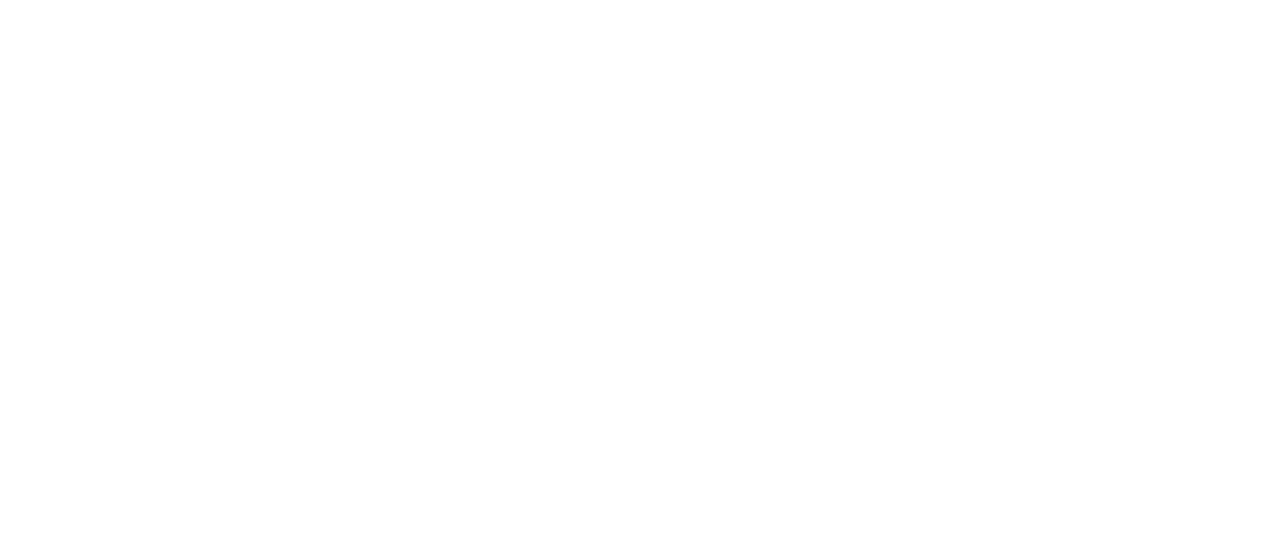
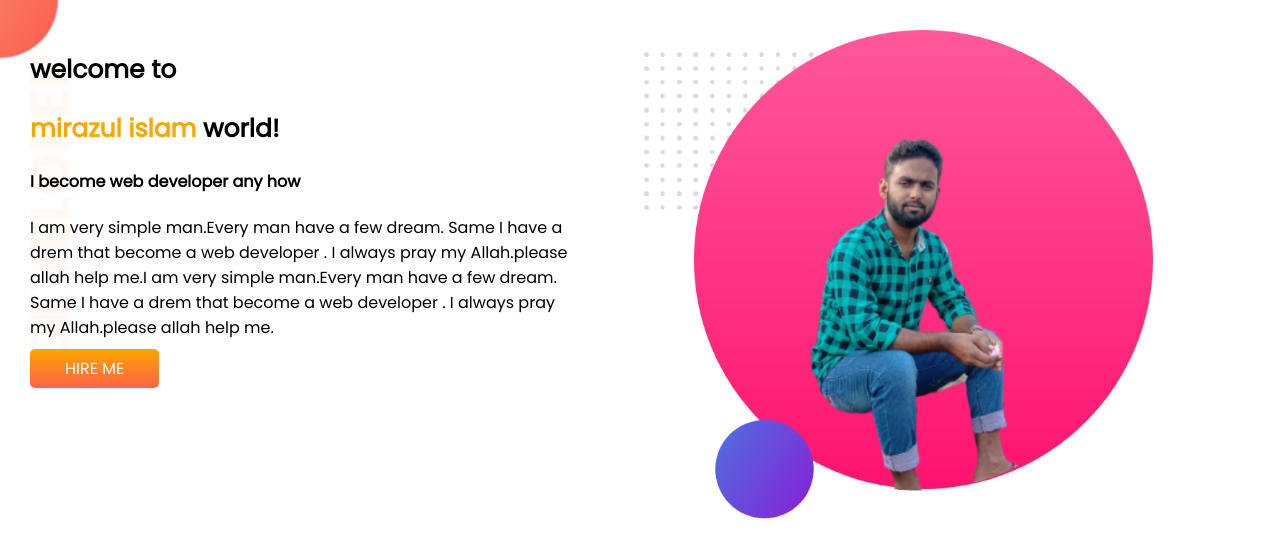
Before and after one commit to mirazulislam1/developer-portfolio, a plain HTML site: page index.html in a window 1280 px wide. Drawn offline with Linux system fonts and the light colour scheme.

Commit message:
top-banner added

```diff
--- a/index.html
+++ b/index.html
@@ -5,9 +5,21 @@
     <meta http-equiv="X-UA-Compatible" content="IE=edge">
     <meta name="viewport" content="width=device-width, initial-scale=1.0">
     <title>miraz portfolio</title>
+    <link rel="preconnect" href="https://fonts.googleapis.com">
+    <link rel="preconnect" href="https://fonts.gstatic.com" crossorigin>
+    <link href="https://fonts.googleapis.com/css2?family=Poppins&display=swap" rel="stylesheet">
     <link rel="stylesheet" href="style.css">
 </head>
 <body>
+    <section class="top-banner">
+    <div><h1>welcome to</h1>
+    <h1><SPAN class="orange">mirazul islam</SPAN> world!</h1>
+    <h4>I become web developer any how</h4>
+    <p>I am very simple man.Every man have a few dream. Same I have a drem that become a web developer . I always pray  my Allah.please allah help me.I am very simple man.Every man have a few dream. Same I have a drem that become a web developer . I always pray  my Allah.please allah help me.</p>
+    <a class="link-button" href="http://your_url_here.html">HIRE ME</a>
+    </div>
 
+    <div class="half-width"><img src="images/miraz-img.png" alt=""></div>
+    </section>
 </body>
 </html>
--- a/style.css
+++ b/style.css
@@ -0,0 +1,33 @@
+body{
+    font-family: 'Poppins', sans-serif;
+    margin: 0%;
+}
+h1{
+    font-size: 25px;
+}
+.orange{
+    color: orange;
+}
+section{
+    display: flex;
+    padding-left: 30px;
+    padding-top: 30px;
+}
+.half-width{
+    width: 220%;
+    padding-left: 5%;
+}
+.half-width img{
+    width: 80%;
+}
+.link-button{
+    text-decoration: none;
+    background-image:linear-gradient(orange,tomato);
+    color:white;
+    padding: 8px 35px;
+    border-radius: 5px;
+}
+.top-banner{
+    background-image: url(images/top-banner.png);
+    background-repeat: no-repeat;
+}
```
Also changed, not shown: images/dream-bg.png (added), images/exp-bg.png (added), images/jhankar.png (added), images/jhankar2.png (added), images/miraz-img.png (added), images/my-bg.png (added), images/my-bg2.png (added), images/top-banner.png (added), 7 other files.
